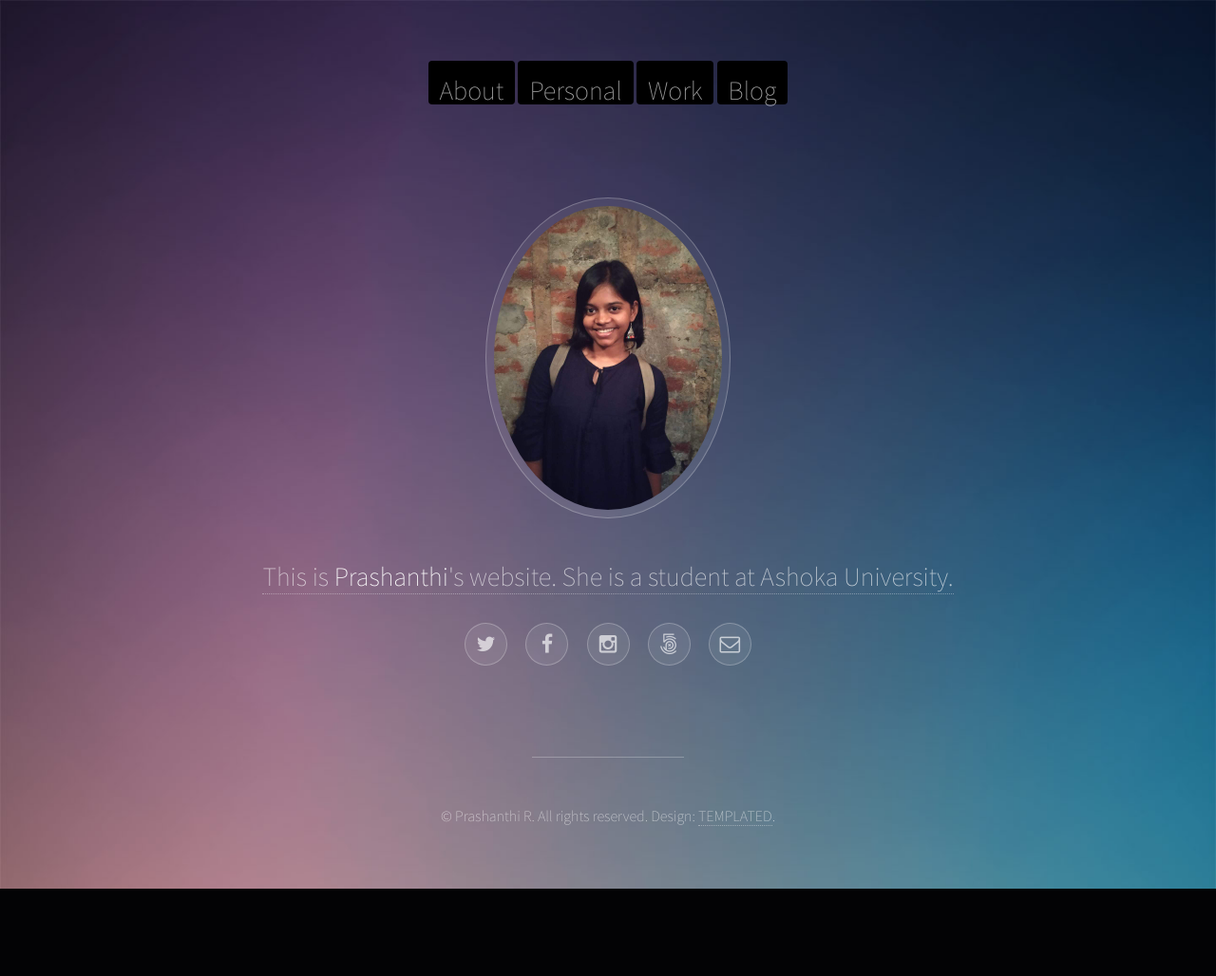
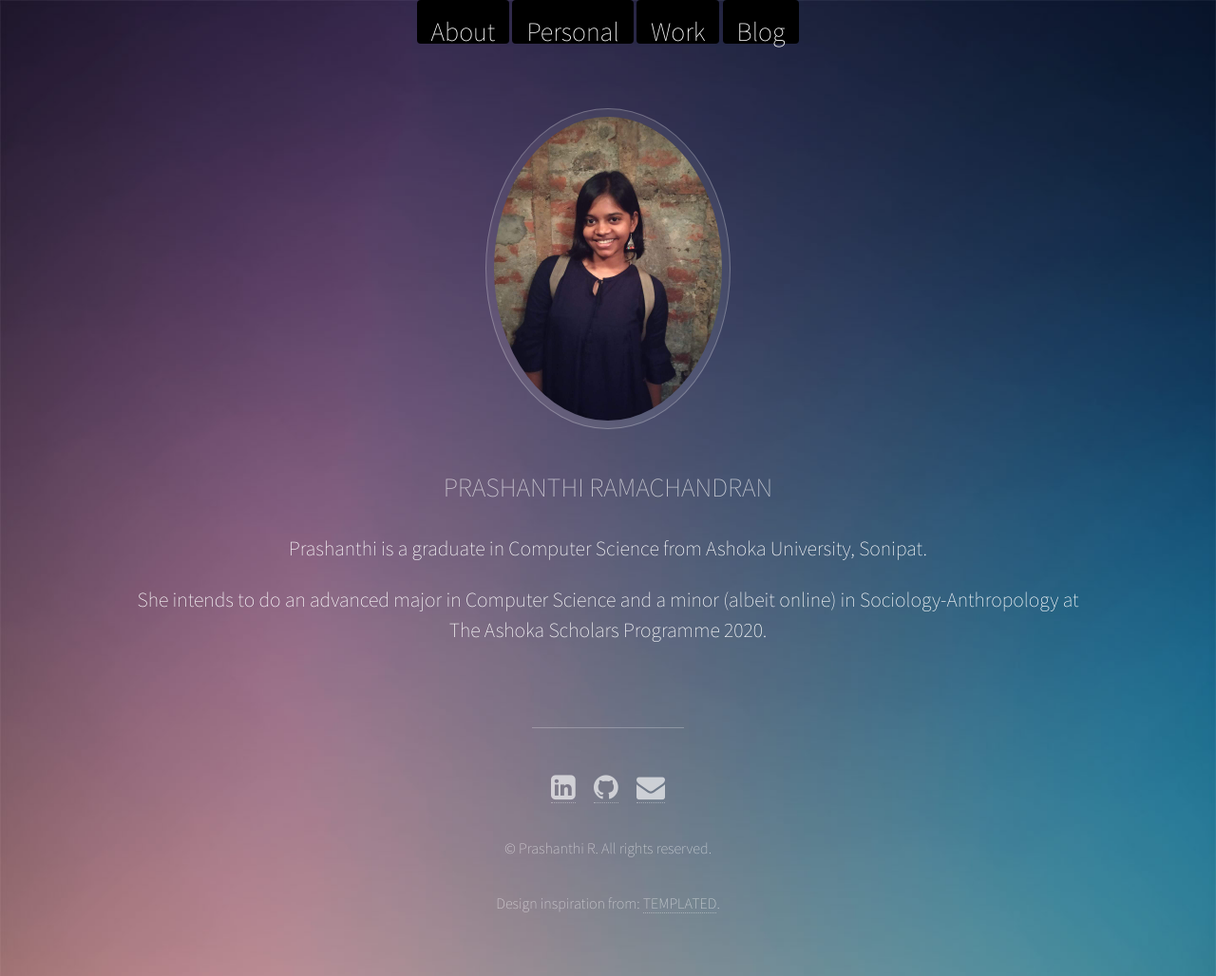
Before and after one commit to prashanthi-r/prashanthi-r, a Flask app: page / in a window 1280 px wide. Shown: the whole page at 95% size. Before the commit the page ends 936 px from the top, so only its background shows below. Run offline with Flask 2, Linux system fonts and the light colour scheme.

Commit message:
update homepage

```diff
--- a/templates/index.html
+++ b/templates/index.html
@@ -1,27 +1,15 @@
 <!DOCTYPE HTML>
-<!--
-	Visualize by TEMPLATED
-	templated.co @templatedco
-	Released for free under the Creative Commons Attribution 3.0 license (templated.co/license)
--->
 <html>
 	<head>
 		<title>Prashanthi R - Home</title>
 		<meta charset="utf-8" />
 		<meta name="viewport" content="width=device-width, initial-scale=1" />
-		<!-- <link rel="stylesheet" href="{{ url_for('static',filename='../static/css/main.css')}}"> -->
+		<link rel="stylesheet" href="https://cdnjs.cloudflare.com/ajax/libs/font-awesome/4.7.0/css/font-awesome.min.css">
 		<style type="text/css">
 			@charset "UTF-8";
 @import url(font-awesome.min.css);
 @import url("http://fonts.googleapis.com/css?family=Source+Sans+Pro:200");
 
-/*
-	Visualize by TEMPLATED
-	templated.co @templatedco
-	Released for free under the Creative Commons Attribution 3.0 license (templated.co/license)
-*/
-
-/* Reset */
 
 	html, body, div, span, applet, object, iframe, h1, h2, h3, h4, h5, h6, p, blockquote, pre, a, abbr, acronym, address, big, cite, code, del, dfn, em, img, ins, kbd, q, s, samp, small, strike, strong, sub, sup, tt, var, b, u, i, center, dl, dt, dd, ol, ul, li, fieldset, form, label, legend, table, caption, tbody, tfoot, thead, tr, th, td, article, aside, canvas, details, embed, figure, figcaption, footer, header, hgroup, menu, nav, output, ruby, section, summary, time, mark, audio, video {
 		margin: 0;
@@ -2018,6 +2006,7 @@
 		}
 
 			ul.icons li {
+				text-align: center;
 				display: inline-block;
 				padding: 0 1em 0 0;
 			}
@@ -2650,7 +2639,9 @@
 
 		}
 			.tab{
+
 				float: center;
+				text-align: center;
 			}
 			.tablink {
 			  background-color: #000000;
@@ -2659,7 +2650,7 @@
 			  border: none;
 			  outline: none;
 			  cursor: pointer;
-			  padding: 10px 12px;
+			  padding: 12px 15px;
 			  font-size: 12px;
 			  font-size: 100%;
 			  font: inherit;
@@ -2667,49 +2658,46 @@
 			.tablink:hover {
 		  		background-color: #777;
 			}
+			.myfont {
+			  font-weight: bolder;
+			  color: #ffffdd;
+			  text-align: center;
+			  align-self: center;
+			  cursor: pointer;
+			}
+			.myfont:hover {
+				background-color: #777;
+			}
 
 	</style>
 	</head>
 	<body>
-		<div class="tab" id="header">
+		<div class="tab">
 			<button class="tablink"><a href="#about"><h1>About</h1></a></button>
 			<button class="tablink"><h1>Personal</h1></button>
 			<button class="tablink"><h1>Work</h1></button>
 			<button class="tablink"><h1>Blog</h1></button>
 		</div>
-
 		<!-- Wrapper -->
 			<div id="wrapper">
-
-				<!-- Header -->
 					<header id="header">
 						<span class="avatar"><img src="static/images/prashanthi.jpg" alt="" /></span>
-						<h1><a id="about">This is <strong>Prashanthi</strong>'s website. She is a student at Ashoka University.</h1></a>
-						<ul class="icons">
-							<li><a href="#" class="icon style2 fa-twitter"><span class="label">Twitter</span></a></li>
-							<li><a href="#" class="icon style2 fa-facebook"><span class="label">Facebook</span></a></li>
-							<li><a href="#" class="icon style2 fa-instagram"><span class="label">Instagram</span></a></li>
-							<li><a href="#" class="icon style2 fa-500px"><span class="label">500px</span></a></li>
-							<li><a href="#" class="icon style2 fa-envelope-o"><span class="label">Email</span></a></li>
-						</ul>
+						<div class="myfont"><a href="https://prashanthi-r.github.io"><h1>PRASHANTHI RAMACHANDRAN</h1></a></div>
+						<div><a id="about"><h2><strong>Prashanthi</strong> is a graduate in Computer Science from Ashoka University, Sonipat.
+						</h2></a></div>
+						<div><h2>She intends to do an advanced major in Computer Science and a minor (albeit online) in Sociology-Anthropology at The Ashoka Scholars Programme 2020.</h2></a></div>
 					</header>
-
-				<!-- Main -->
-					<section id="main">
-					</section>
-
 				<!-- Footer -->
 					<footer id="footer">
-						<p>&copy; Prashanthi R. All rights reserved. Design: <a href="http://templated.co">TEMPLATED</a>.</p>
+						<ul class="icons">
+							<li><a href="https://www.linkedin.com/in/prashanthi-ramachandran-9a9006157/" class="fa fa-linkedin-square" style="font-size:30px"><span class="label"></span></a></li>
+							<li><a href="https://github.com/prashanthi-r" class="fa fa-github" style="font-size:30px"><span class="label"></span></a></li>
+							<li><a href="mailto: prashanthi.r@alumni.ashoka.edu.in" class="fa fa-envelope" style="font-size:30px"><span class="label"></span></a></li>
+						</ul>
+						<p>&copy; Prashanthi R. All rights reserved. </p>
+						<p>Design inspiration from: <a href="http://templated.co">TEMPLATED</a>.</p>
 					</footer>
 
 			</div>
-
-		<!-- Scripts -->
-			<script src="static/js/jquery.min.js"></script>
-			<script src="static/js/jquery.poptrox.min.js"></script>
-			<script src="static/js/skel.min.js"></script>
-			<script src="static/js/main.js"></script>
-
 	</body>
 </html>
```
